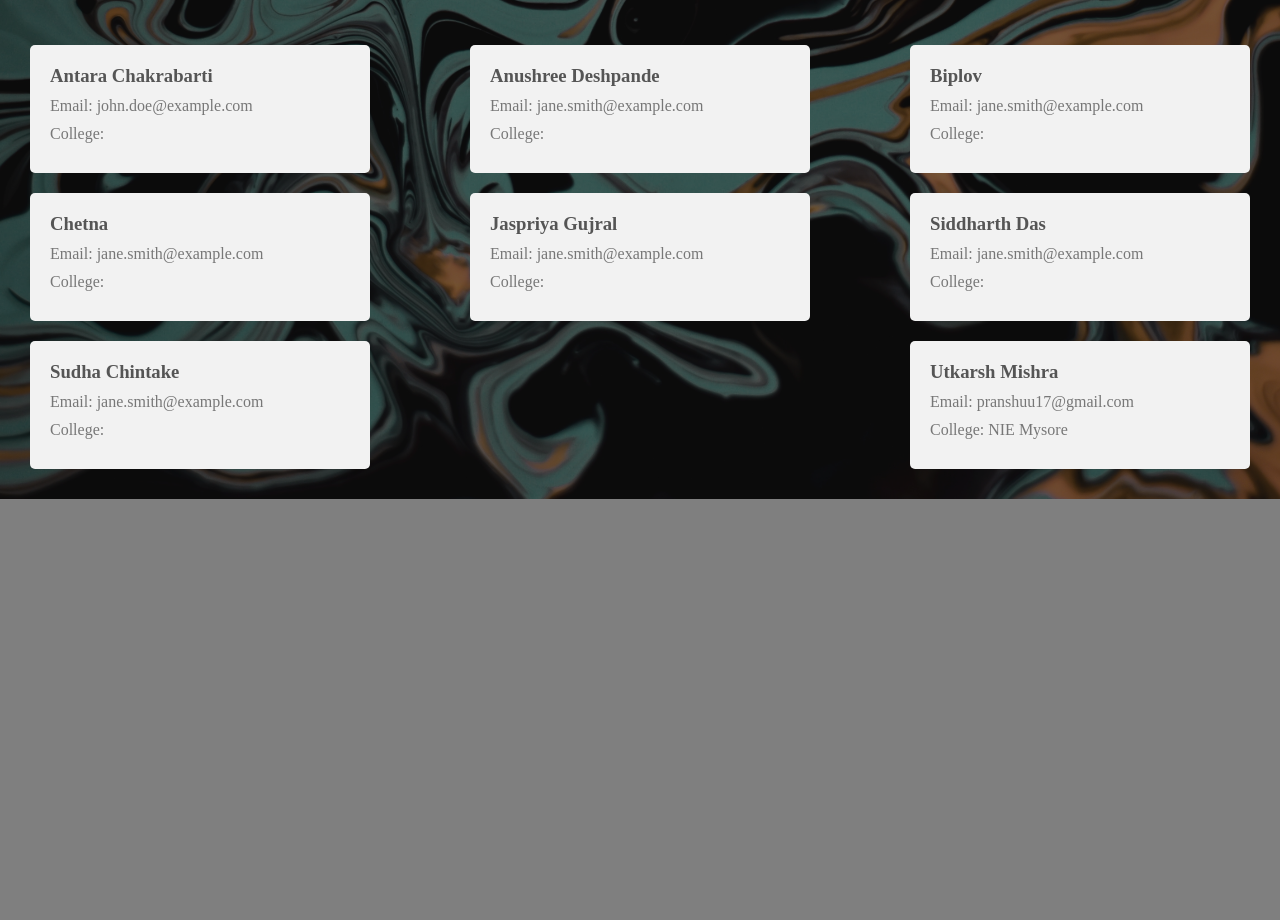
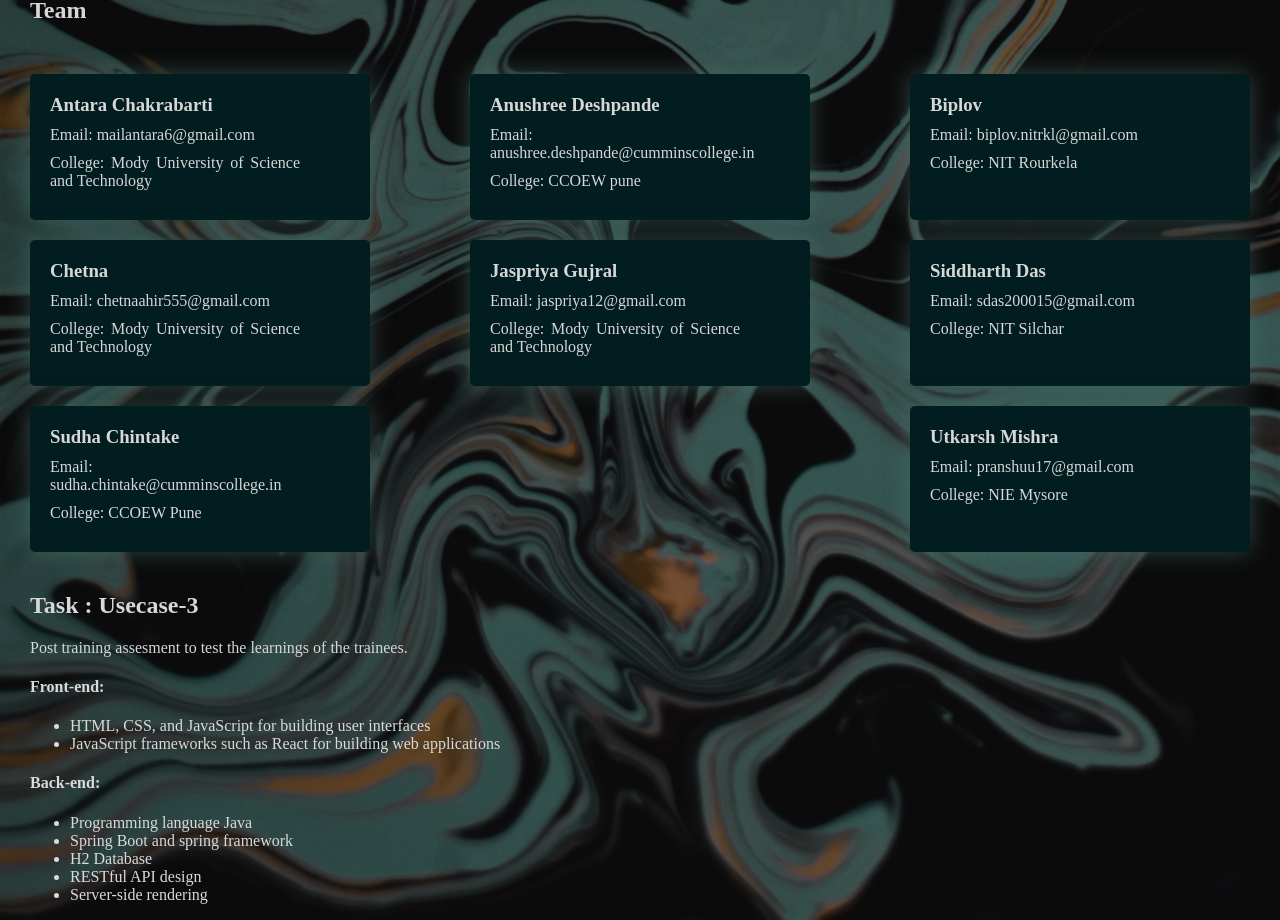
Before and after one commit to pbplop29/Lowes3, a React (Create React App) app in the folder ws/osp/: page /about in a window 1280 px wide. Shown: the part 360-1280 px from the top of the page. Before the commit the page ends 859 px from the top, so only its background shows below. Built offline with nearby package versions, Linux system fonts and the light colour scheme.

Commit message:
about.js and about.css page up and running

```diff
--- a/ws/osp/src/pages/About.js
+++ b/ws/osp/src/pages/About.js
@@ -6,49 +6,49 @@ const teamMembers = [
   {
     id: 1,
     name: 'Antara Chakrabarti',
-    email: 'john.doe@example.com',
-    college: ''
+    email: 'mailantara6@gmail.com',
+    college: 'Mody University of Science and Technology'
   },
   {
     id: 2,
     name: 'Anushree Deshpande',
-    email: 'jane.smith@example.com',
-    college: ''
+    email: 'anushree.deshpande@cumminscollege.in',
+    college: 'CCOEW pune'
   },
 
   {
     id: 3,
     name: 'Biplov',
-    email: 'jane.smith@example.com',
-    college: ''
+    email: 'biplov.nitrkl@gmail.com',
+    college: 'NIT Rourkela'
   },
 
   {
     id: 4,
     name: 'Chetna',
-    email: 'jane.smith@example.com',
-    college: ''
+    email: 'chetnaahir555@gmail.com',
+    college: 'Mody University of Science and Technology'
   },
 
   {
     id: 5,
     name: 'Jaspriya Gujral',
-    email: 'jane.smith@example.com',
-    college: ''
+    email: 'jaspriya12@gmail.com',
+    college: 'Mody University of Science and Technology'
   },
 
   {
     id: 6,
     name: 'Siddharth Das',
-    email: 'jane.smith@example.com',
-    college: ''
+    email: 'sdas200015@gmail.com',
+    college: 'NIT Silchar'
   },
 
   {
     id: 7,
     name: 'Sudha Chintake',
-    email: 'jane.smith@example.com',
-    college: ''
+    email: 'sudha.chintake@cumminscollege.in',
+    college: 'CCOEW Pune'
   },
 
   {
@@ -70,9 +70,10 @@ const About = () => {
       <text className="text">Lowe’s Engineering Accelerator Program
 The Lowe’s Engineering Acceleration Program (LEAP) seeks to disrupt and transform the digital landscape, thereby powering Lowe’s towards a new era. We have based LEAP on the concept of muscle memory. At LEAP, we believe that working on a new skill repeatedly in a conducive environment and applying it to real-world problems is the key to gain expertise on the skill. LEAP enables the teams to come with their real-world problems for a period, get coached to acquire relevant skills in Product, Agile, DevOps, and Engineering domains. The team continues to deliver value while learning and improving skills.</text>
 </div>
-      <div className="Usecase-3"> <p> Usecase-3 is the task for post training assesment to test the learnings of the trainees.
-        </p> </div>
+
+        <h2>Team</h2>
       <div className="team-members">
+
         {teamMembers.map(member => (
           <div className="member-card" key={member.id}>
             <h3>{member.name}</h3>
@@ -83,6 +84,26 @@ The Lowe’s Engineering Acceleration Program (LEAP) seeks to disrupt and transf
           </div>
         ))}
       </div>
+
+      <div className="Usecase-3"> <h2>Task : Usecase-3</h2> <p> Post training assesment to test the learnings of the trainees.
+        </p>
+
+        <h4> Front-end:</h4>
+        <ul>
+          <li>HTML, CSS, and JavaScript for building user interfaces</li>
+          <li>JavaScript frameworks such as React for building web applications</li>
+        </ul>
+
+        <h4> Back-end:</h4>
+        <ul>
+          <li>Programming language Java</li>
+          <li>Spring Boot and spring framework</li>
+          <li>H2 Database</li>
+          <li>RESTful API design</li>
+          <li>Server-side rendering</li>
+        </ul>
+
+        </div>
     </div>
   );
 };
--- a/ws/osp/src/styles/About.css
+++ b/ws/osp/src/styles/About.css
@@ -35,25 +35,26 @@
     width: 300px;
     padding: 20px;
     margin-bottom: 20px;
-    background-color: #f2f2f2;
+    background-color: #021d1f;
     border-radius: 5px;
+    box-shadow: 0px 0px 25px rgba(79, 124, 117, 0.5);
   }
 
   h2 {
-    color: #333;
+    color: #d7d7d7;
   }
 
   h3 {
     margin-top: 0;
     margin-bottom: 5px;
-    color: #555;
+    color: #d7d7d7;
   }
 
   p {
     margin-top: 0;
     margin-right: 50px;
     margin-bottom: 10px;
-    color: #777;
+    color: #d7d7d7;
   }
 
   /* Add more custom styles as needed */
```
